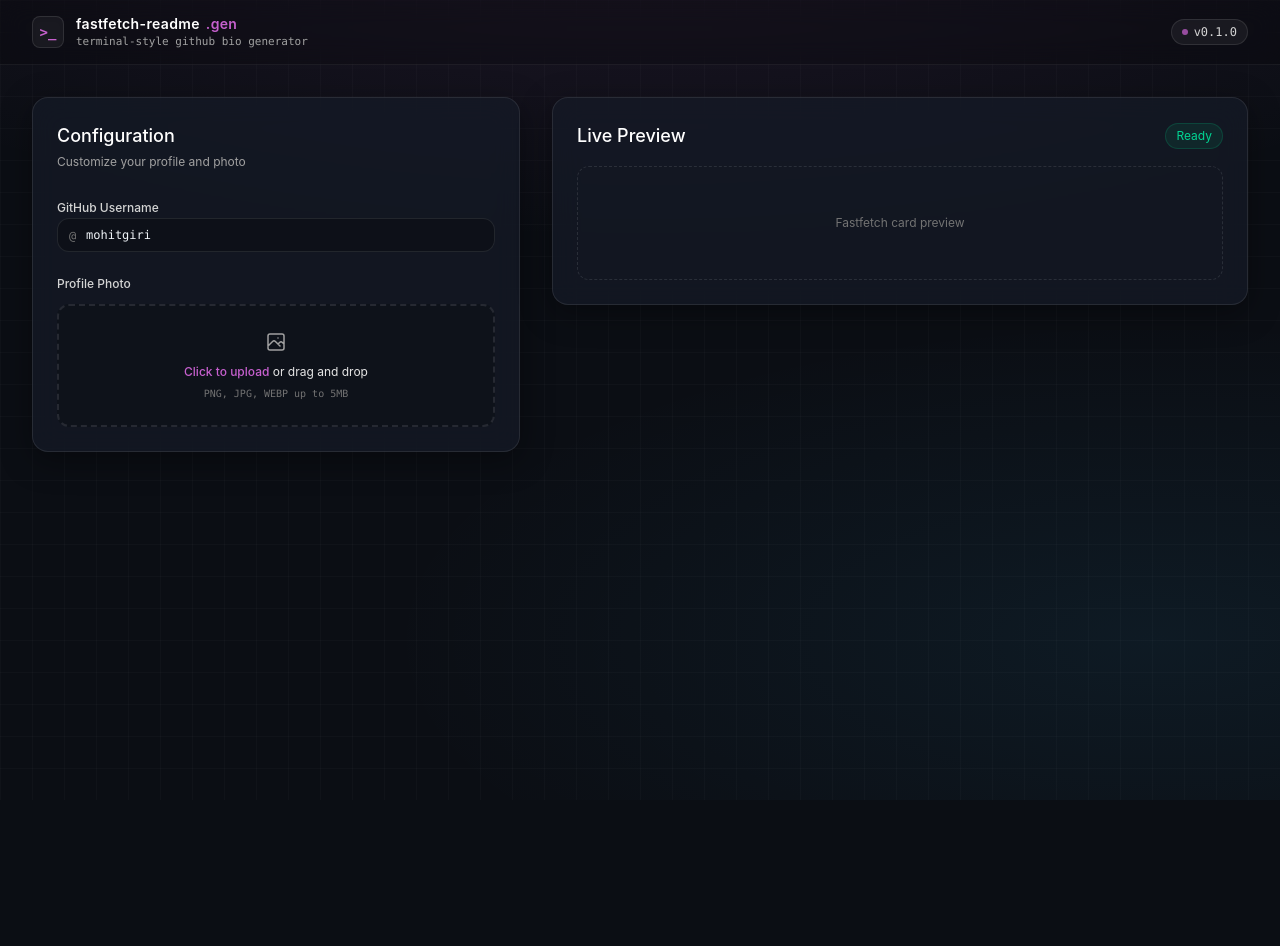
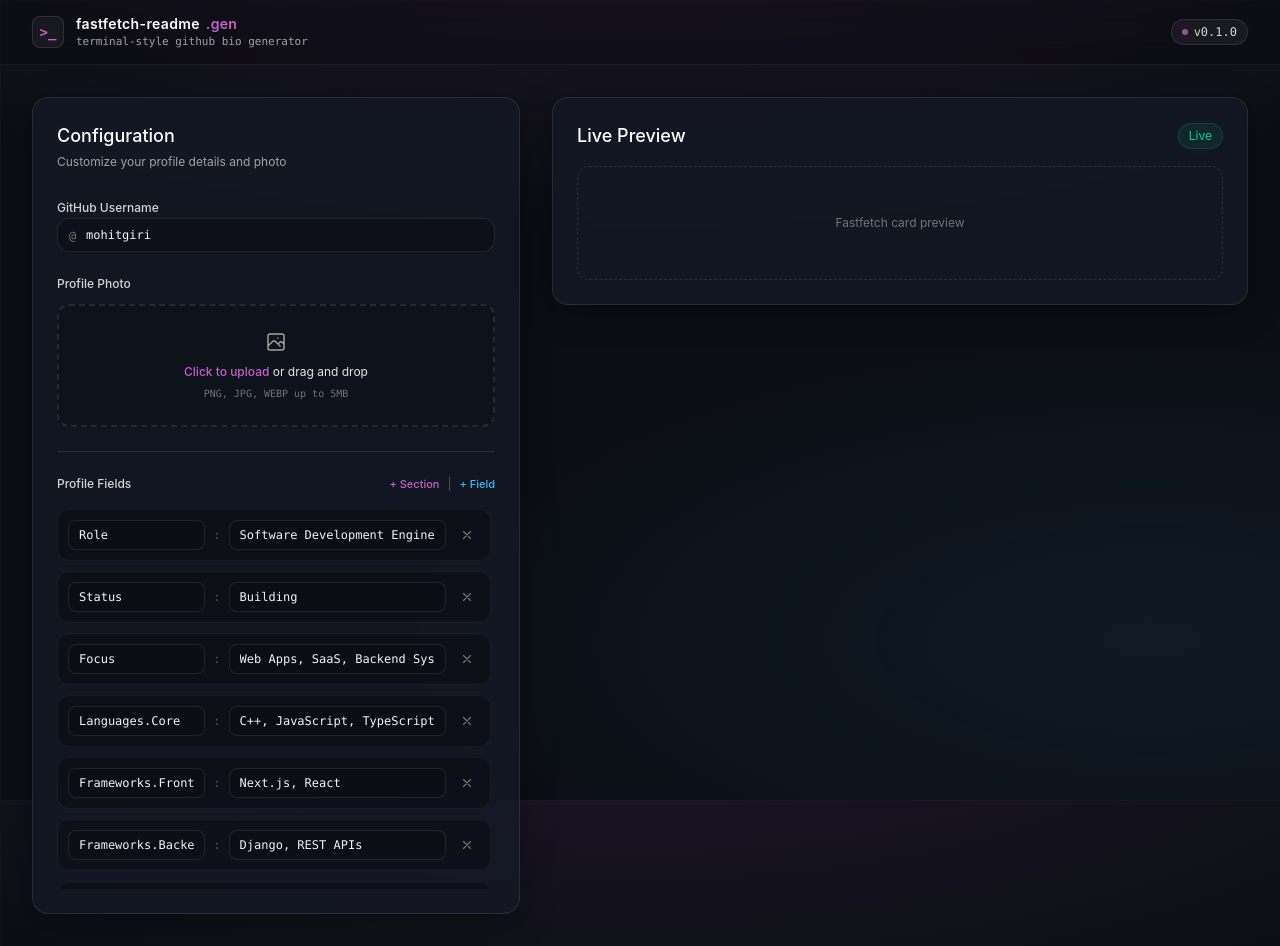
Before and after one commit to girimohit/ascii-fetch, a React (Vite) app: page / in a window 1280 px wide. Before the commit the page ends 800 px from the top, so only its background shows below. Built offline with nearby package versions, Linux system fonts and the light colour scheme.

Commit message:
connect dynamic fields to app state

```diff
--- a/src/App.tsx
+++ b/src/App.tsx
@@ -1,10 +1,29 @@
 import { useState } from 'react';
 import Header from './components/Header';
 import PhotoUploader from './components/PhotoUploader';
+import FieldEditor from './components/FieldEditor';
+import type { ProfileField } from './types';
+
+const INITIAL_FIELDS: ProfileField[] = [
+  { id: '1', key: 'Role', value: 'Software Development Engineer' },
+  { id: '2', key: 'Status', value: 'Building' },
+  { id: '3', key: 'Focus', value: 'Web Apps, SaaS, Backend Systems' },
+  { id: '4', key: 'Languages.Core', value: 'C++, JavaScript, TypeScript, Python' },
+  { id: '5', key: 'Frameworks.Frontend', value: 'Next.js, React' },
+  { id: '6', key: 'Frameworks.Backend', value: 'Django, REST APIs' },
+  { id: '7', key: 'DevOps', value: 'Docker, AWS' },
+  { id: '8', key: 'Architecture', value: 'Multi-tenant, APIs, Database Design' },
+  { id: '9', key: 'Approach', value: 'Build fast, learn faster' },
+  { id: '10', key: 'Contact', value: '', isSectionHeader: true },
+  { id: '11', key: 'Email', value: 'mohitgiri1103@gmail.com' },
+  { id: '12', key: 'Portfolio', value: 'mohitgiri.vercel.app' },
+  { id: '13', key: 'LinkedIn', value: 'linkedin.com/in/mohitgiri' },
+];
 
 export default function App() {
   const [username, setUsername] = useState('mohitgiri');
   const [photoUrl, setPhotoUrl] = useState<string | null>(null);
+  const [fields, setFields] = useState<ProfileField[]>(INITIAL_FIELDS);
 
   return (
     <div className="min-h-screen flex flex-col">
@@ -21,7 +40,7 @@ export default function App() {
               <div>
                 <h2 className="text-lg font-medium text-white mb-1">Configuration</h2>
                 <p className="text-xs text-neutral-400">
-                  Customize your profile and photo
+                  Customize your profile details and photo
                 </p>
               </div>
 
@@ -45,6 +64,14 @@ export default function App() {
                 photoUrl={photoUrl}
                 onPhotoChange={setPhotoUrl}
               />
+
+              <hr className="border-white/10" />
+
+              {/* Dynamic Field Editor */}
+              <FieldEditor
+                fields={fields}
+                onChange={setFields}
+              />
             </div>
           </section>
 
@@ -54,7 +81,7 @@ export default function App() {
               <div className="flex items-center justify-between mb-4">
                 <h2 className="text-lg font-medium text-white">Live Preview</h2>
                 <span className="text-xs px-2.5 py-1 rounded-full bg-emerald-500/10 text-emerald-400 border border-emerald-500/20">
-                  Ready
+                  Live
                 </span>
               </div>
 
```
